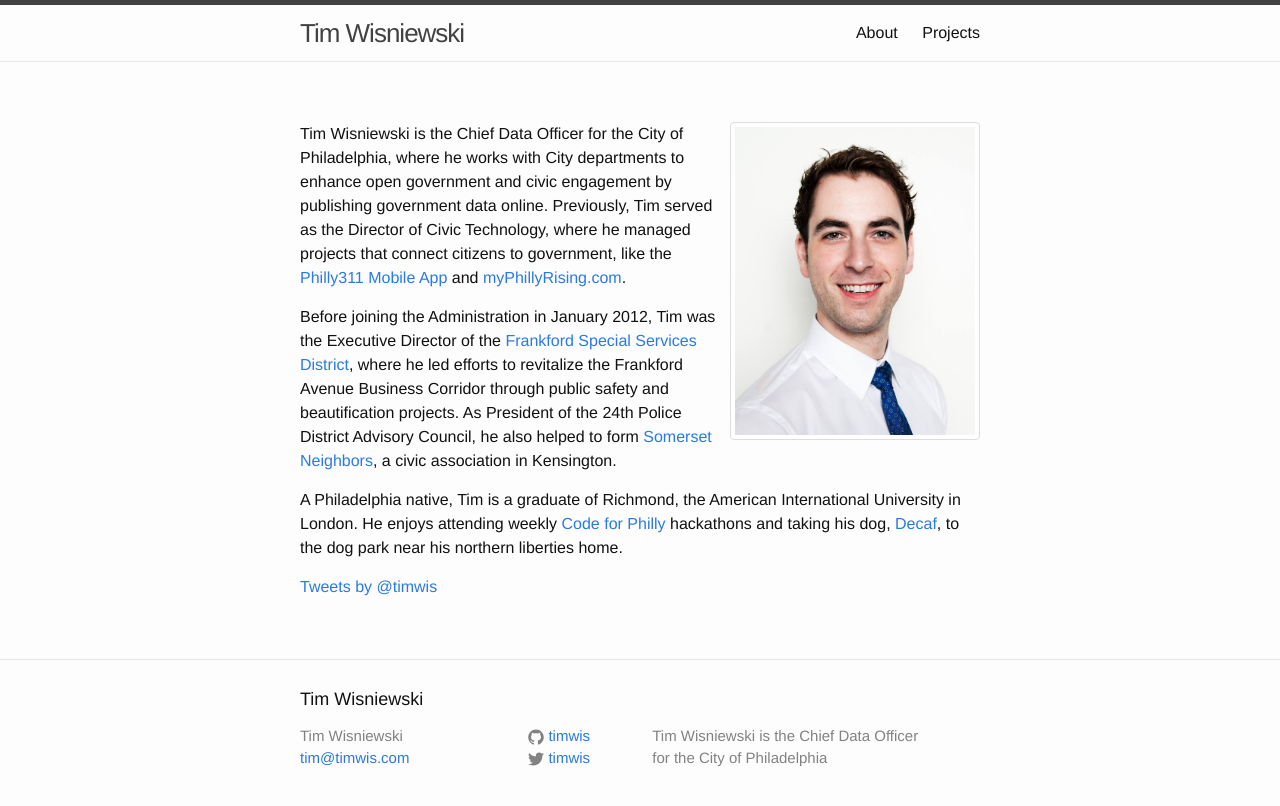
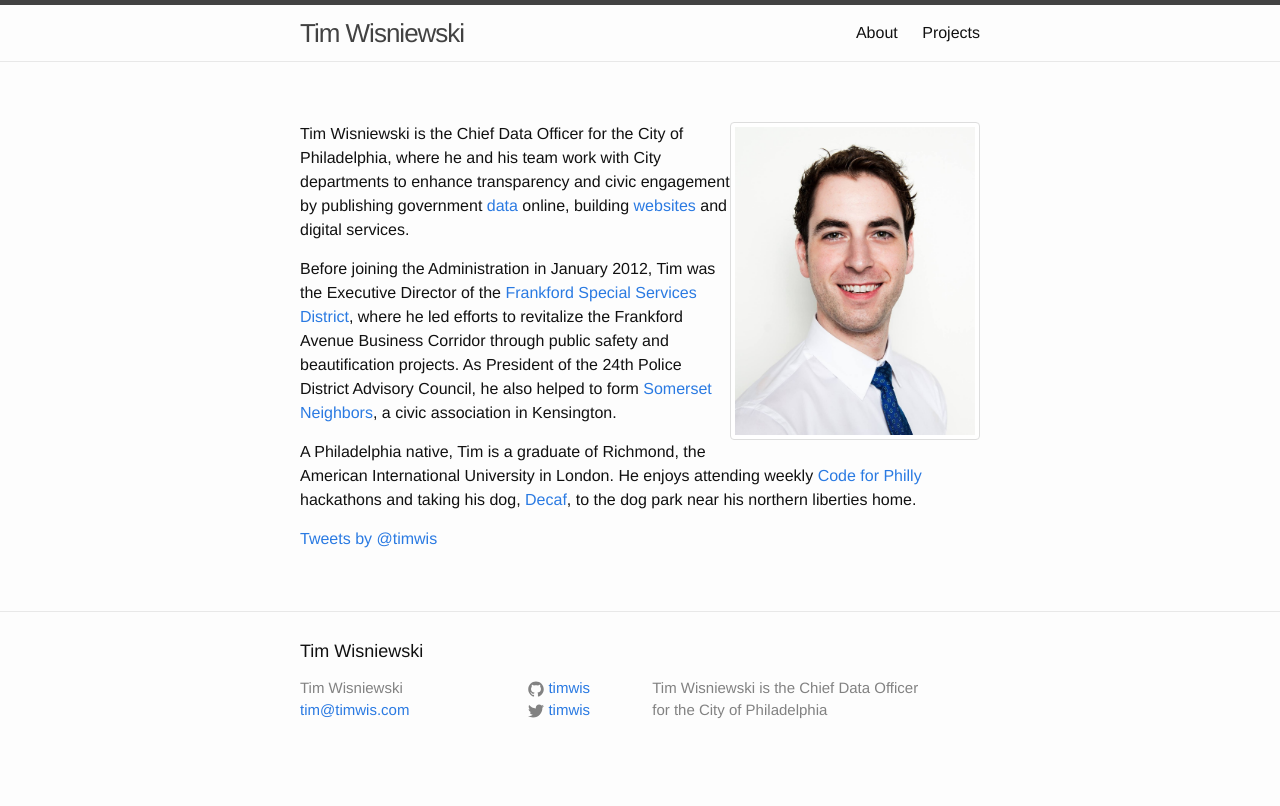
Before and after one commit to timwis/timwis.github.io, a Jekyll site: the page built from index.md, in a window 1280 px wide. Shown: the top 806 px of the page. Built offline with Jekyll 4.4.1, drawn with Linux system fonts in a browser that asks for light colours; comment, search, counter and statistics services are not loaded.

Commit message:
Update bio, add SNBL link

```diff
--- a/index.md
+++ b/index.md
@@ -1,12 +1,14 @@
 ---
 layout: page
+published: true
 ---
+
 <a href="{{ "img/headshot.jpg" | prepend: site.baseurl }}" class="thumbnail feature">
   <img src="{{ "img/headshot.jpg" | prepend: site.baseurl }}" alt="Tim Wisniewski">
 </a>
-Tim Wisniewski is the Chief Data Officer for the City of Philadelphia, where he works with City departments to enhance open government and civic engagement by publishing government data online. Previously, Tim served as the Director of Civic Technology, where he managed projects that connect citizens to government, like the [Philly311 Mobile App](http://www.phila.gov/311/mobileapp.html) and [myPhillyRising.com](http://myphillyrising.com).
+Tim Wisniewski is the Chief Data Officer for the City of Philadelphia, where he and his team work with City departments to enhance transparency and civic engagement by publishing government [data](http://www.phila.gov/data "Open Data Initiative") online, building [websites](https://alpha.phila.gov/about/ "About the Phila.gov Website Redesign") and digital services.
 
-Before joining the Administration in January 2012, Tim was the Executive Director of the [Frankford Special Services District](http://en.wikipedia.org/wiki/Frankford_Special_Services_District_of_Philadelphia), where he led efforts to revitalize the Frankford Avenue Business Corridor through public safety and beautification projects. As President of the 24th Police District Advisory Council, he also helped to form [Somerset Neighbors](#), a civic association in Kensington.
+Before joining the Administration in January 2012, Tim was the Executive Director of the [Frankford Special Services District](http://en.wikipedia.org/wiki/Frankford_Special_Services_District_of_Philadelphia), where he led efforts to revitalize the Frankford Avenue Business Corridor through public safety and beautification projects. As President of the 24th Police District Advisory Council, he also helped to form [Somerset Neighbors](https://www.facebook.com/SNBLPhilly/), a civic association in Kensington.
 
 A Philadelphia native, Tim is a graduate of Richmond, the American International University in London. He enjoys attending weekly [Code for Philly](http://codeforphilly.org) hackathons and taking his dog, [Decaf]({{ "decaf.jpg" | prepend: site.baseurl }}), to the dog park near his northern liberties home.
 
```
